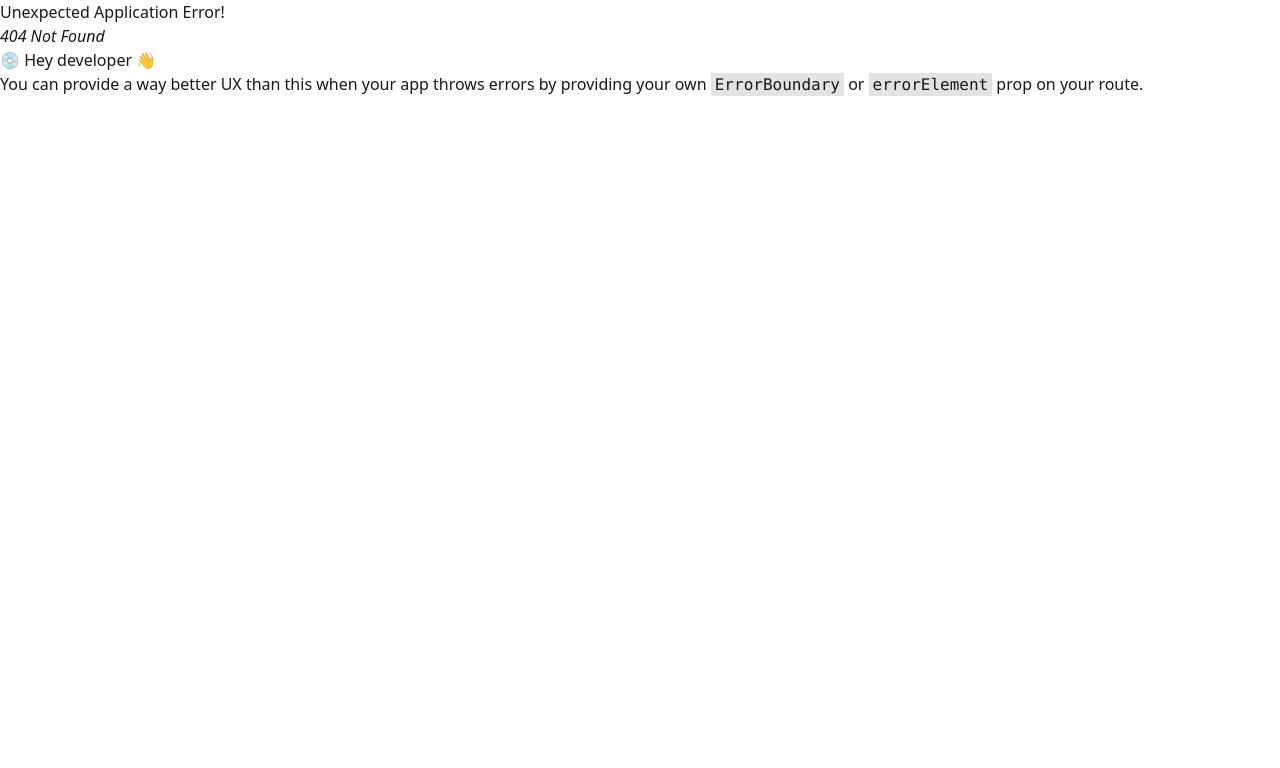
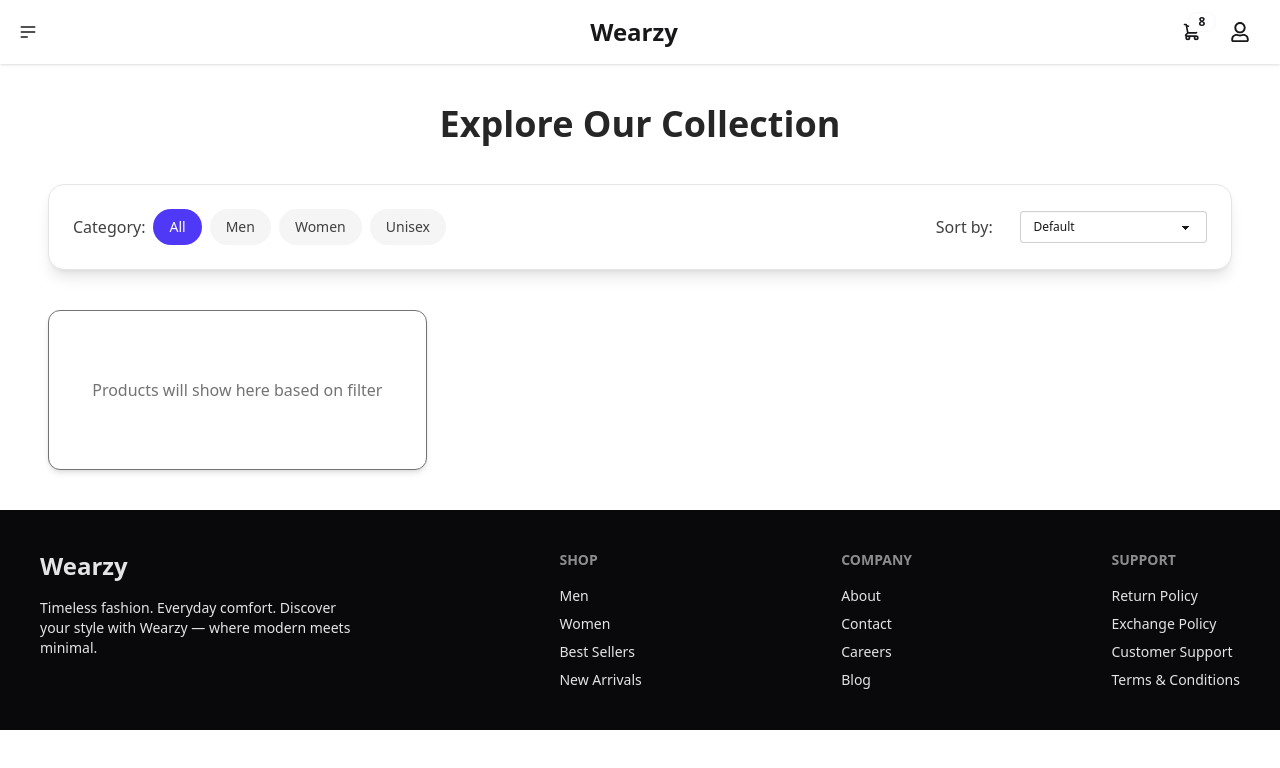
Before and after one commit to stha-prasun/Wearzy, a React (Vite) app in the folder Frontend/: page /collection in a window 1280 px wide. Before the commit this address had no page. Shown: the top 768 px of the page. Built offline with nearby package versions, Linux system fonts and the light colour scheme.

Commit message:
Collection

```diff
--- a/Frontend/src/App.jsx
+++ b/Frontend/src/App.jsx
@@ -3,6 +3,7 @@ import { createBrowserRouter, RouterProvider } from "react-router-dom";
 import Login from "./components/Login";
 import Signup from "./components/Signup";
 import Home from "./components/Home";
+import Collection from "./components/Collection";
 
 const App = () => {
   const appRouter = createBrowserRouter([
@@ -18,6 +19,10 @@ const App = () => {
       path: "/",
       element: <Home />,
     },
+    {
+      path: "/collection",
+      element: <Collection />,
+    },
   ]);
   return (
     <div>
--- /dev/null
+++ b/Frontend/src/components/Collection.jsx
@@ -0,0 +1,79 @@
+import React, { useState } from "react";
+import Navbar from "./Navbar";
+import Footer from "./Footer";
+
+const Collection = () => {
+  const [filters, setFilters] = useState({
+    category: "All",
+    sort: "",
+  });
+
+  const handleChange = (e) => {
+    setFilters({ ...filters, [e.target.name]: e.target.value });
+  };
+
+  const handleCategoryChange = (category) => {
+    setFilters({ ...filters, category });
+  };
+
+  return (
+    <>
+      <Navbar />
+      <div className="px-6 md:px-12 py-10">
+        <h1 className="text-4xl font-bold text-center mb-10 text-neutral-800">
+          Explore Our Collection
+        </h1>
+
+        {/* Filter Panel */}
+        <div className="bg-base-100 shadow-lg rounded-2xl p-6 mb-10 border border-neutral-200">
+          <div className="flex flex-col lg:flex-row items-center justify-between gap-4">
+            {/* Category Buttons */}
+            <div className="flex flex-wrap gap-2 items-center">
+              <span className="font-medium text-neutral-700">Category:</span>
+              {["All", "Men", "Women", "Unisex"].map((cat) => (
+                <button
+                  key={cat}
+                  className={`px-4 py-2 rounded-full text-sm font-medium transition ${
+                    filters.category === cat
+                      ? "bg-indigo-600 text-white"
+                      : "bg-neutral-100 text-neutral-700 hover:bg-neutral-200"
+                  }`}
+                  onClick={() => handleCategoryChange(cat)}
+                >
+                  {cat}
+                </button>
+              ))}
+            </div>
+
+            {/* Sort By */}
+            <div className="flex items-center gap-3">
+              <label className="font-medium text-neutral-700 w-[9vw]">Sort by:</label>
+              <select
+                name="sort"
+                value={filters.sort}
+                onChange={handleChange}
+                className="select select-bordered select-sm"
+              >
+                <option value="">Default</option>
+                <option value="lowToHigh">Price: Low to High</option>
+                <option value="highToLow">Price: High to Low</option>
+                <option value="newest">Newest</option>
+              </select>
+            </div>
+          </div>
+        </div>
+
+        {/* Products Grid Placeholder */}
+        <div className="grid grid-cols-1 sm:grid-cols-2 md:grid-cols-3 gap-6">
+          {/* Render filtered products here */}
+          <div className="bg-white rounded-xl shadow-md p-4 h-40 flex items-center justify-center text-neutral-500 border">
+            Products will show here based on filter
+          </div>
+        </div>
+      </div>
+      <Footer />
+    </>
+  );
+};
+
+export default Collection;
```
